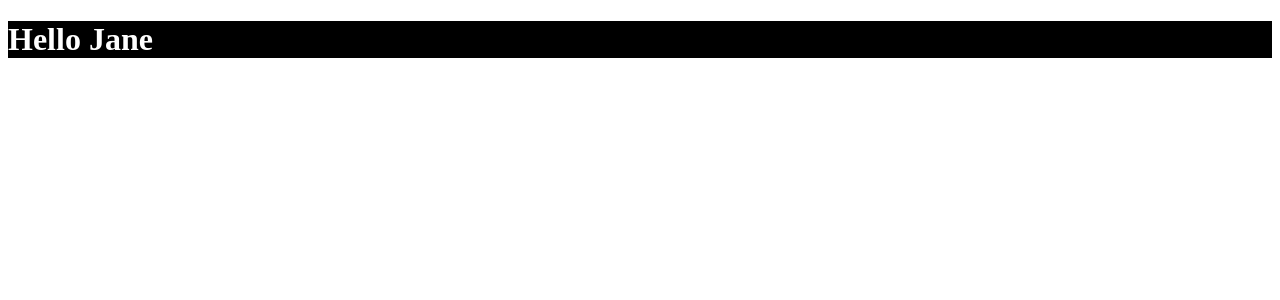
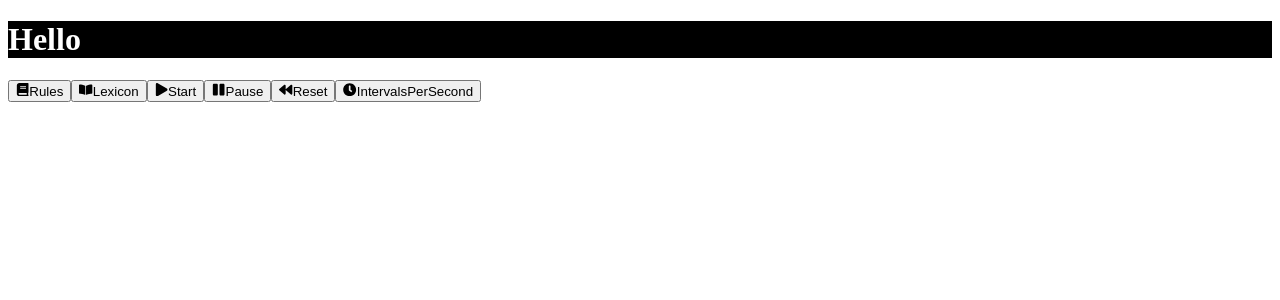
Before and after one commit to game-of-lineage/lineage-beta, a React app: page / in a window 1280 px wide. Shown: the top 300 px of the page. Built offline with nearby package versions, Linux system fonts and the light colour scheme; the HTML template or start-up script is replaced by a standard one.

Commit message:
dashboard buttons

```diff
--- a/package.json
+++ b/package.json
@@ -38,6 +38,7 @@
     "express": "^4.17.2",
     "react": "^17.0.2",
     "react-dom": "^17.0.2",
-    "react-hot-loader": "^4.13.0"
+    "react-hot-loader": "^4.13.0",
+    "react-icons": "^4.3.1"
   }
 }
--- a/src/App.js
+++ b/src/App.js
@@ -1,17 +1,18 @@
-import React from "react";
 import { hot } from 'react-hot-loader/root';
+import ControlPanel from './controlPanel'
+import React from 'react'
 
-class App extends React.Component {
-  render() {
-    const { name } = this.props;
+const App = ({ name }) => {
+
     return (
       <>
         <h1>
           Hello {name}
         </h1>
+        <ControlPanel />
       </>
     );
-  }
 }
 
-export default hot(App);
+
+export default App;
--- /dev/null
+++ b/src/controlPanel.js
@@ -0,0 +1,21 @@
+import { FaClock, FaPlay, FaBackward, FaBook, FaPause, FaBookOpen} from 'react-icons/fa';
+import React from 'react';
+
+const ControlPanel = () => {
+  return (
+    <>
+      <button><FaBook />Rules</button>
+      <button><FaBookOpen />Lexicon</button>
+
+      {/* Start Algo */}
+      <button><FaPlay />Start</button>
+      <button><FaPause />Pause</button>
+      {/* Pause and go back to initial input */}
+      <button><FaBackward />Reset</button>
+
+      <button><FaClock />IntervalsPerSecond</button>
+    </>
+  )
+}
+
+export default ControlPanel
--- a/src/index.js
+++ b/src/index.js
@@ -1,8 +1,12 @@
-import React from "react";
-import ReactDOM from "react-dom";
+import React from 'react'
+import ReactDOM from 'react-dom';
 import App from "./App";
 import "./styles.css";
 
 
-var mountNode = document.getElementById("app");
-ReactDOM.render(<App name="Jane" />, mountNode);
+ReactDOM.render(
+  <React.StrictMode>
+    <App />
+  </React.StrictMode>,
+  document.getElementById('app')
+);
```
Also changed, not shown: 2 other files (tests, documents, lock files or other folders).
